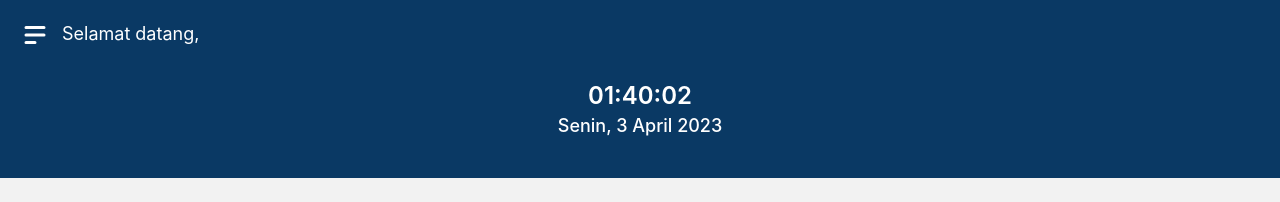
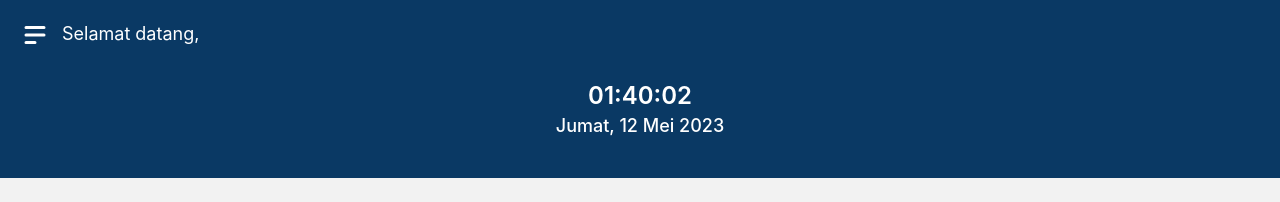
Before and after one commit to mikhaelc09/sentra-absensi-frontend, a React (Vite) app: page /absensi in a window 1280 px wide. Shown: the top 202 px of the page. Built offline with nearby package versions, Linux system fonts and the light colour scheme; no server answers; sample sign-in values are in the browser's storage.

Commit message:
add dynamic data to today's date

```diff
--- a/src/pages/absensi/Home.jsx
+++ b/src/pages/absensi/Home.jsx
@@ -130,7 +130,7 @@ function HomePage(){
         <div className="w-screen h-full min-h-screen bg-gray">
             {
                 isLoggedIn &&
-                <Header title={currentTime.toFormat('HH:mm:ss')} subtitle='Senin, 3 April 2023' />
+                <Header title={currentTime.toFormat('HH:mm:ss')} subtitle={currentTime.setLocale('id-ID').toFormat('cccc, dd MMM yyyy')} />
             }
             <div className="content p-10 text-left">
                 <p className="text-xl font-semibold text-primary mb-3">Absensi</p>
```
